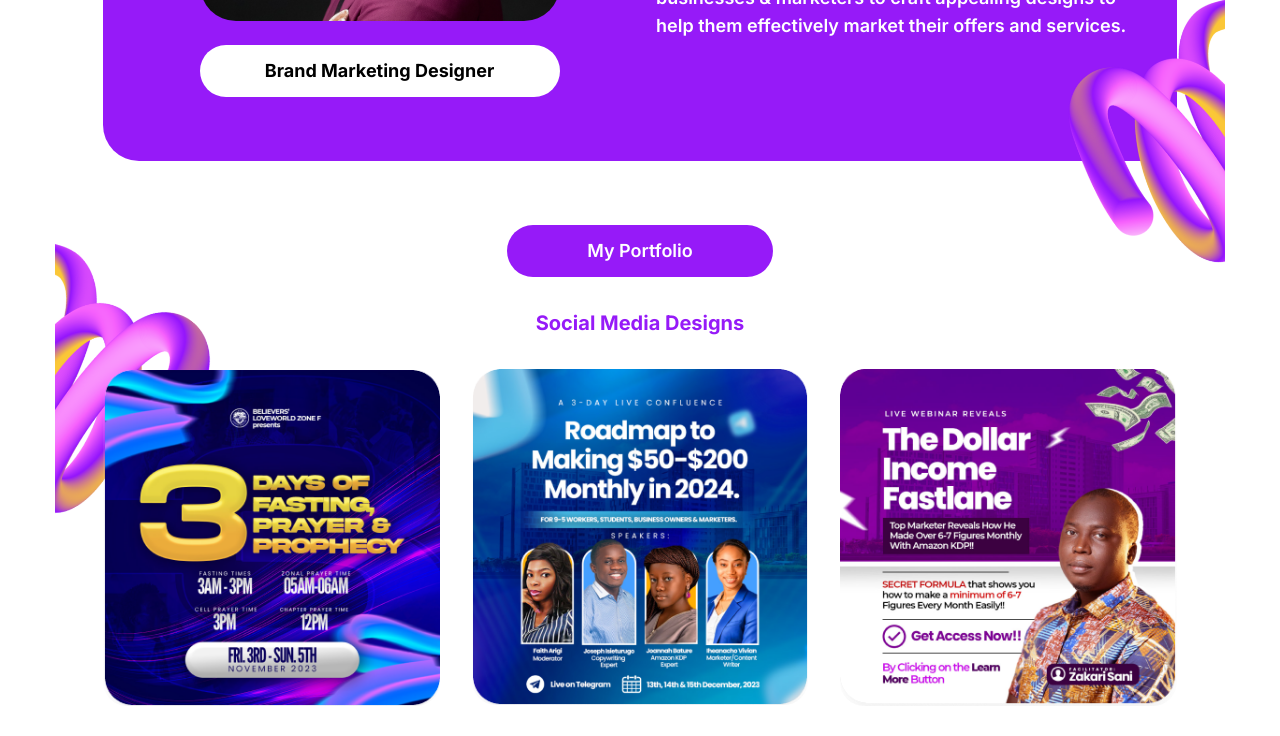
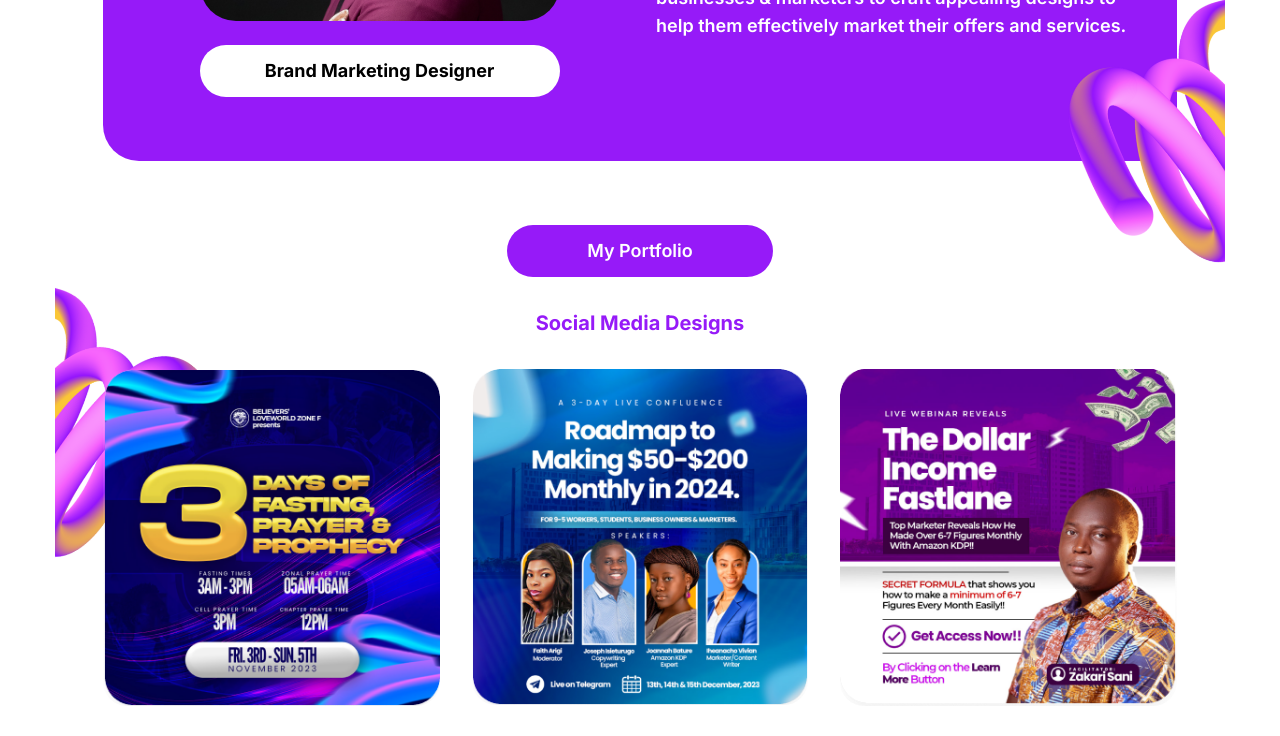
Before and after one commit to TheAce74/TheKreatorPortfolio, a React (Vite) app: page / in a window 1280 px wide. Shown: the part 540-1276 px from the top of the page. Built offline with nearby package versions, Linux system fonts and the light colour scheme.

Commit message:
style: shifted an image down

```diff
--- a/src/components/Portfolio.tsx
+++ b/src/components/Portfolio.tsx
@@ -51,7 +51,7 @@ export default function Portfolio() {
         draggable={false}
         width="373px"
         height="647px"
-        className="absolute top-0 left-[-1rem] w-48 -z-10 translate-y-5"
+        className="absolute top-0 left-[-1rem] w-48 -z-10 translate-y-16"
       />
     </section>
   );
```
